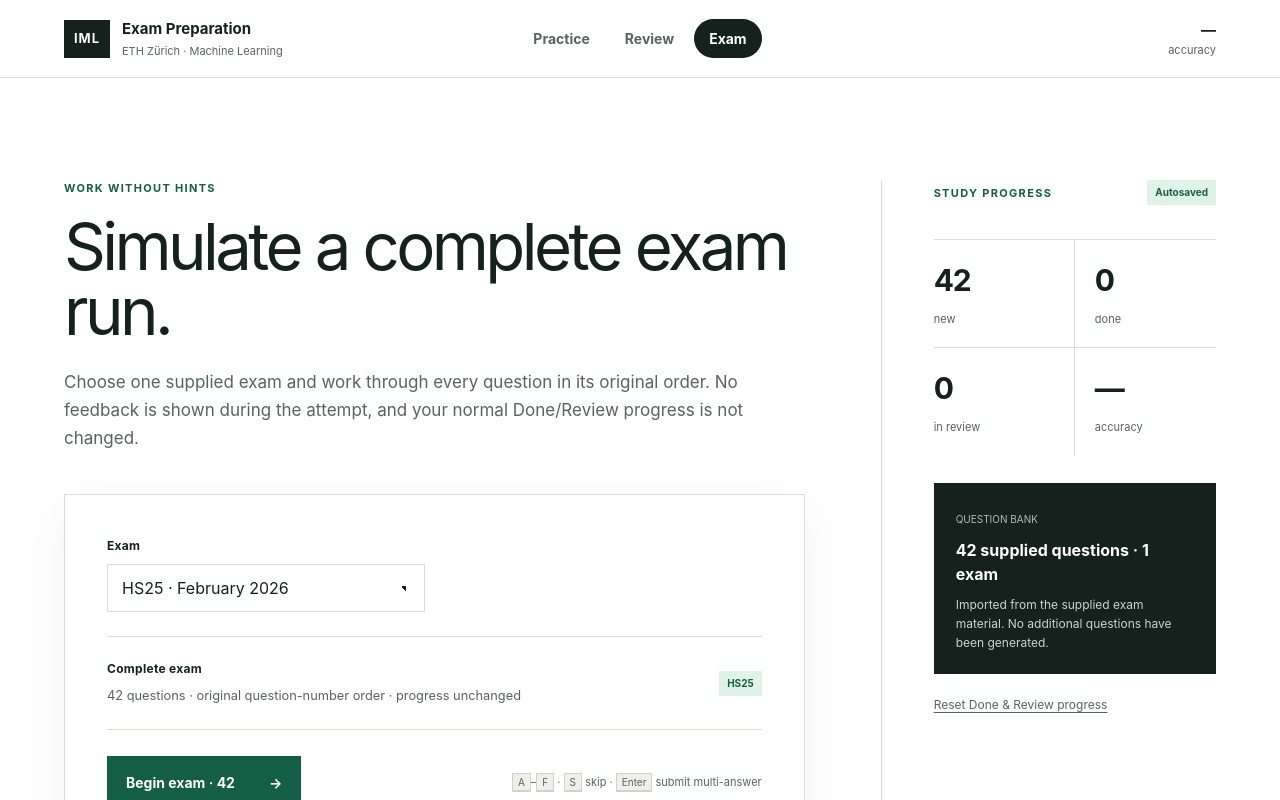
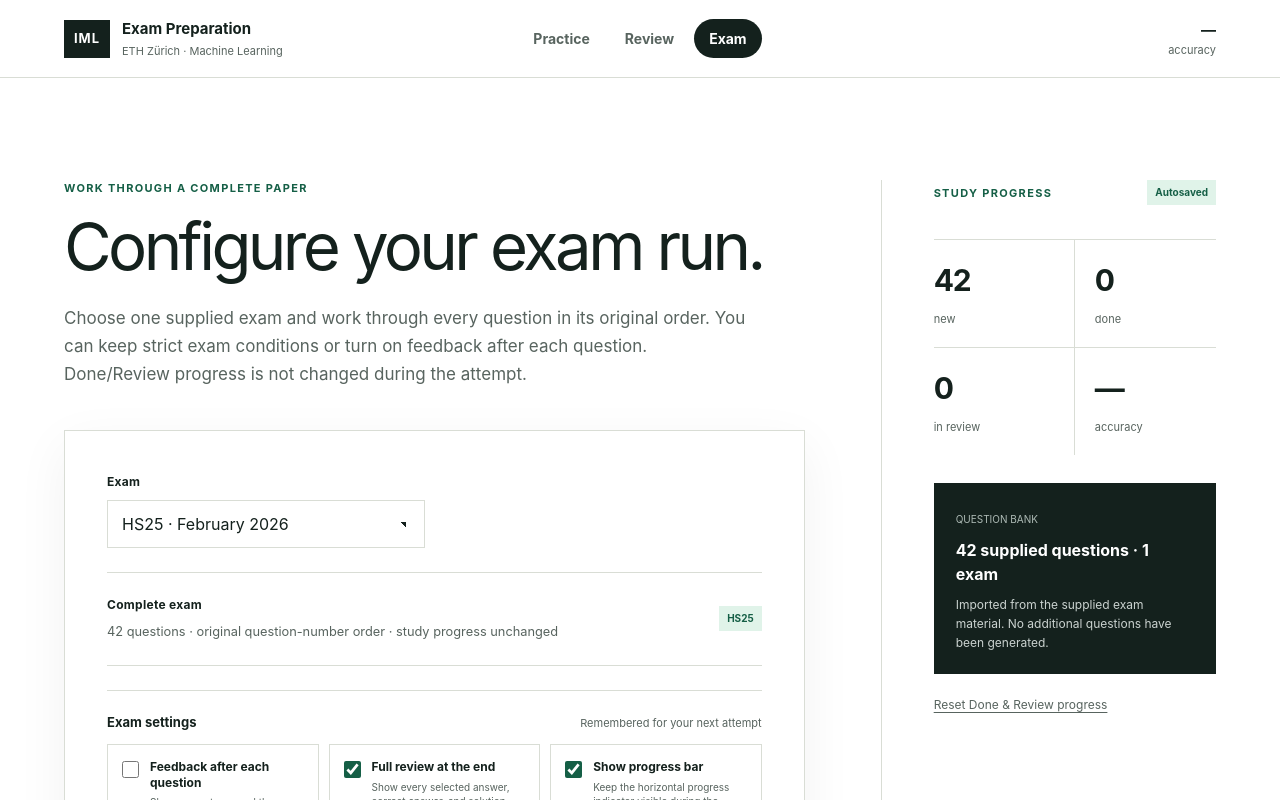
Before and after one commit to lemaurer/machine-learning-exam-prep, a React (Vite) app: page / in a window 1280 px wide. Both pictures are taken after a click on the button "Exam". Shown: the top 800 px of the page. Built offline with nearby package versions, Linux system fonts and the light colour scheme.

Commit message:
Add configurable exam feedback and cleaner answers

```diff
--- a/app/ExamPrepApp.tsx
+++ b/app/ExamPrepApp.tsx
@@ -36,6 +36,7 @@ import {
 } from "../types/question";
 import { LatexText } from "./components/LatexText";
 import { QuestionEditor } from "./components/QuestionEditor";
+import "./exam-ui.css";
 
 type Screen = "setup" | "session" | "results";
 type SessionSize = "5" | "10" | "all";
@@ -43,6 +44,18 @@ type SessionAnswer = {
   questionId: string;
   selectedIds: OptionId[];
   correct: boolean;
+};
+type ExamSettings = {
+  feedbackAfterEach: boolean;
+  showFinalReview: boolean;
+  showProgressBar: boolean;
+};
+
+const EXAM_SETTINGS_KEY = "iml-exam-settings-v1";
+const DEFAULT_EXAM_SETTINGS: ExamSettings = {
+  feedbackAfterEach: false,
+  showFinalReview: true,
+  showProgressBar: true,
 };
 
 const MODE_COPY: Record<SessionMode, { eyebrow: string; title: string; body: string }> = {
@@ -57,11 +70,20 @@ const MODE_COPY: Record<SessionMode, { eyebrow: string; title: string; body: str
     body: "Incorrect answers and questions you save for later collect here. A question disappears from Review as soon as you answer it correctly. Skipping leaves it in Review.",
   },
   exam: {
-    eyebrow: "Work without hints",
-    title: "Simulate a complete exam run.",
-    body: "Choose one supplied exam and work through every question in its original order. No feedback is shown during the attempt, and your normal Done/Review progress is not changed.",
+    eyebrow: "Work through a complete paper",
+    title: "Configure your exam run.",
+    body: "Choose one supplied exam and work through every question in its original order. You can keep strict exam conditions or turn on feedback after each question. Done/Review progress is not changed during the attempt.",
   },
 };
+
+function loadExamSettings(): ExamSettings {
+  if (typeof window === "undefined") return DEFAULT_EXAM_SETTINGS;
+  try {
+    return { ...DEFAULT_EXAM_SETTINGS, ...JSON.parse(window.localStorage.getItem(EXAM_SETTINGS_KEY) || "{}") };
+  } catch {
+    return DEFAULT_EXAM_SETTINGS;
+  }
+}
 
 export function ExamPrepApp() {
   const [ready, setReady] = useState(false);
@@ -72,6 +94,7 @@ export function ExamPrepApp() {
   const [difficulty, setDifficulty] = useState<Difficulty | "all">("all");
   const [query, setQuery] = useState("");
   const [sessionSize, setSessionSize] = useState<SessionSize>("5");
+  const [examSettings, setExamSettings] = useState<ExamSettings>(DEFAULT_EXAM_SETTINGS);
   const [progress, setProgress] = useState<ProgressStore>({});
   const [edits, setEdits] = useState<EditStore>({});
   const [sessionIds, setSessionIds] = useState<string[]>([]);
@@ -85,8 +108,14 @@ export function ExamPrepApp() {
     const knownIds = new Set(sourceQuestions.map((question) => question.id));
     setProgress(Object.fromEntries(Object.entries(loadProgress()).filter(([id]) => knownIds.has(id))));
     setEdits(Object.fromEntries(Object.entries(loadEdits()).filter(([id]) => knownIds.has(id))));
+    setExamSettings(loadExamSettings());
     setReady(true);
   }, []);
+
+  useEffect(() => {
+    if (!ready) return;
+    window.localStorage.setItem(EXAM_SETTINGS_KEY, JSON.stringify(examSettings));
+  }, [examSettings, ready]);
 
   const questions = useMemo(
     () => uniqueQuestionsById(sourceQuestions.map((question) => applyEdits(question, edits[question.id]))),
@@ -194,9 +223,13 @@ export function ExamPrepApp() {
   }
 
   function commitExamAnswer() {
-    if (!currentQuestion || !selectedIds.length) return;
+    if (!currentQuestion || feedbackVisible || !selectedIds.length) return;
     const correct = isCorrectSelection(currentQuestion, selectedIds);
-    setSessionAnswers((answers) => [...answers, { questionId: currentQuestion.id, selectedIds, correct }]);
+    setSessionAnswers((answers) => [...answers, { questionId: currentQuestion.id, selectedIds: [...selectedIds], correct }]);
+    if (examSettings.feedbackAfterEach) {
+      setFeedbackVisible(true);
+      return;
+    }
     advance(true);
   }
 
@@ -285,9 +318,14 @@ export function ExamPrepApp() {
       } else if (!feedbackVisible && key === "S") {
         skipQuestion();
       } else if (event.key === "Enter") {
-        if (mode === "exam") commitExamAnswer();
-        else if (feedbackVisible) advance();
-        else if (currentQuestion.multipleSelect) submitPracticeAnswer();
+        if (mode === "exam") {
+          if (feedbackVisible) advance(true);
+          else commitExamAnswer();
+        } else if (feedbackVisible) {
+          advance(true);
+        } else if (currentQuestion.multipleSelect) {
+          submitPracticeAnswer();
+        }
       }
     }
     window.addEventListener("keydown", onKeyDown);
@@ -322,14 +360,15 @@ export function ExamPrepApp() {
           difficulty={difficulty}
           query={query}
           sessionSize={sessionSize}
+          examSettings={examSettings}
           setExamId={setExamId}
           setTopic={setTopic}
           setDifficulty={setDifficulty}
           setQuery={setQuery}
           setSessionSize={setSessionSize}
+          setExamSettings={setExamSettings}
           availableQuestions={availableQuestions}
           reviewQuestions={reviewQuestions}
-          progress={progress}
           totals={totals}
           editedCount={Object.keys(edits).length}
           onStart={startSession}
@@ -347,10 +386,11 @@ export function ExamPrepApp() {
           total={sessionIds.length}
           selectedIds={selectedIds}
           feedbackVisible={feedbackVisible}
+          showProgressBar={mode !== "exam" || examSettings.showProgressBar}
           status={progress[currentQuestion.id]?.status ?? "new"}
           onChoose={chooseAnswer}
           onSubmit={mode === "exam" ? commitExamAnswer : submitPracticeAnswer}
-          onNext={() => advance()}
+          onNext={() => advance(true)}
           onSkip={skipQuestion}
           onEdit={() => setEditing(true)}
           onEnd={endSession}
@@ -364,6 +404,7 @@ export function ExamPrepApp() {
           answers={sessionAnswers}
           questions={questions}
           progress={progress}
+          showAnswerReview={mode !== "exam" || examSettings.showFinalReview}
           onQueueReview={queueForReview}
           onDone={markDone}
           onReturn={() => setScreen("setup")}
@@ -393,14 +434,15 @@ function SetupScreen({
   difficulty,
   query,
   sessionSize,
+  examSettings,
   setExamId,
   setTopic,
   setDifficulty,
   setQuery,
   setSessionSize,
+  setExamSettings,
   availableQuestions,
   reviewQuestions,
-  progress,
   totals,
   editedCount,
   onStart,
@@ -414,14 +456,15 @@ function SetupScreen({
   difficulty: Difficulty | "all";
   query: string;
   sessionSize: SessionSize;
+  examSettings: ExamSettings;
   setExamId: (value: string) => void;
   setTopic: (value: Topic | "all") => void;
   setDifficulty: (value: Difficulty | "all") => void;
   setQuery: (value: string) => void;
   setSessionSize: (value: SessionSize) => void;
+  setExamSettings: (value: ExamSettings) => void;
   availableQuestions: Question[];
   reviewQuestions: Question[];
-  progress: ProgressStore;
   totals: { newCount: number; done: number; review: number; attempts: number; accuracy: number };
   editedCount: number;
   onStart: () => void;
@@ -436,6 +479,9 @@ function SetupScreen({
       ? availableQuestions.length
       : Math.min(Number(sessionSize), availableQuestions.length);
   const selectedExam = EXAMS.find((exam) => exam.id === examId);
+  const updateExamSetting = <K extends keyof ExamSettings>(key: K, value: ExamSettings[K]) => {
+    setExamSettings({ ...examSettings, [key]: value });
+  };
 
   return (
     <div className="setup-layout">
@@ -461,10 +507,29 @@ function SetupScreen({
           )}
 
           {mode === "exam" ? (
+            <>
               <div className="length-row">
-              <div><span className="field-title">Complete exam</span><small>{availableQuestions.length} question{availableQuestions.length === 1 ? "" : "s"} · original question-number order · progress unchanged</small></div>
+                <div><span className="field-title">Complete exam</span><small>{availableQuestions.length} question{availableQuestions.length === 1 ? "" : "s"} · original question-number order · study progress unchanged</small></div>
                 <span className="local-pill">{selectedExam?.id ?? "Exam"}</span>
               </div>
+              <div className="exam-settings">
+                <div className="exam-settings-heading"><strong>Exam settings</strong><small>Remembered for your next attempt</small></div>
+                <div className="exam-settings-grid">
+                  <label className="exam-setting">
+                    <input type="checkbox" checked={examSettings.feedbackAfterEach} onChange={(event) => updateExamSetting("feedbackAfterEach", event.target.checked)} />
+                    <span><strong>Feedback after each question</strong><small>Show correctness and the explanation immediately after locking an answer.</small></span>
+                  </label>
+                  <label className="exam-setting">
+                    <input type="checkbox" checked={examSettings.showFinalReview} onChange={(event) => updateExamSetting("showFinalReview", event.target.checked)} />
+                    <span><strong>Full review at the end</strong><small>Show every selected answer, correct answer, and solution after the score.</small></span>
+                  </label>
+                  <label className="exam-setting">
+                    <input type="checkbox" checked={examSettings.showProgressBar} onChange={(event) => updateExamSetting("showProgressBar", event.target.checked)} />
+                    <span><strong>Show progress bar</strong><small>Keep the horizontal progress indicator visible during the exam.</small></span>
+                  </label>
+                </div>
+              </div>
+            </>
           ) : (
             <div className="length-row">
               <div><span className="field-title">Session length</span><small>{availableQuestions.length} matching question{availableQuestions.length === 1 ? "" : "s"} available</small></div>
@@ -489,7 +554,7 @@ function SetupScreen({
 
           <div className="start-row">
             <button className="primary-button" disabled={!availableQuestions.length} onClick={onStart}>{availableQuestions.length ? `${mode === "exam" ? "Begin exam" : mode === "review" ? "Start review" : "Start practice"} · ${startCount}` : mode === "review" ? "Review bin is clear" : mode === "exam" ? "No questions in this exam" : "No unanswered questions"}<span>→</span></button>
-            <span className="shortcut-hint"><kbd>A</kbd>–<kbd>F</kbd> · <kbd>S</kbd> skip · <kbd>Enter</kbd> submit multi-answer</span>
+            <span className="shortcut-hint"><kbd>A</kbd>–<kbd>F</kbd> · <kbd>S</kbd> skip · <kbd>Enter</kbd> submit/continue</span>
           </div>
         </div>
       </section>
@@ -534,6 +599,7 @@ function SessionScreen({
   total,
   selectedIds,
   feedbackVisible,
+  showProgressBar,
   status,
   onChoose,
   onSubmit,
@@ -549,6 +615,7 @@ function SessionScreen({
   total: number;
   selectedIds: OptionId[];
   feedbackVisible: boolean;
+  showProgressBar: boolean;
   status: "new" | "done" | "review";
   onChoose: (id: QuestionOption["id"]) => void;
   onSubmit: () => void;
@@ -560,8 +627,8 @@ function SessionScreen({
 }) {
   const expectedIds = correctOptionIds(question);
   const isCorrect = feedbackVisible && isCorrectSelection(question, selectedIds);
-  const trueFalse = question.options.length === 2 && question.options[0]?.text === "True" && question.options[1]?.text === "False";
   const selectedLabel = answerLabel(selectedIds);
+  const longOptions = question.options.some((option) => option.text.replace(/\$+/g, "").length > 48);
 
   return (
     <div className="session-page">
@@ -569,7 +636,7 @@ function SessionScreen({
         <div><span className="mode-label">{mode === "exam" ? question.examLabel : `${mode} session`}</span><strong>Question {index + 1}<span> of {total}</span></strong></div>
         <div className="session-actions"><button className="text-button" onClick={onEdit}>Edit question</button><button className="text-button" onClick={onEnd}>End session</button></div>
       </div>
-      <div className="progress-track"><span style={{ width: `${((index + (feedbackVisible ? 1 : 0)) / total) * 100}%` }} /></div>
+      {showProgressBar && <div className="progress-track"><span style={{ width: `${((index + (feedbackVisible ? 1 : 0)) / total) * 100}%` }} /></div>}
 
       <article className="question-card">
         <div className="question-meta"><span>{question.examId}</span><span>{question.topic}</span><span>{question.difficulty}</span><span>{question.source}</span>{question.multipleSelect && <span>Mark all that apply</span>}</div>
@@ -578,17 +645,26 @@ function SessionScreen({
         <FigureBlock question={question} />
         <div className="prompt"><LatexText text={question.prompt} /></div>
 
-        <div className={`answer-grid options-${question.options.length}`}>
+        <div className={`answer-grid options-${question.options.length} ${longOptions ? "long-options" : ""}`}>
           {question.options.map((option) => {
             const selected = selectedIds.includes(option.id);
             const correct = feedbackVisible && expectedIds.includes(option.id);
             const incorrect = feedbackVisible && selected && !correct;
-            const shortcut = trueFalse ? (option.text === "True" ? "T" : "F") : option.id;
-            return <button key={option.id} className={`answer-button ${selected ? "selected" : ""} ${correct ? "correct" : ""} ${incorrect ? "incorrect" : ""}`} disabled={feedbackVisible} onClick={() => onChoose(option.id)}><kbd>{shortcut}</kbd><span className="option-letter">{option.id}</span><span><LatexText text={option.text} /></span></button>;
+            return (
+              <button
+                key={option.id}
+                className={`answer-button ${selected ? "selected" : ""} ${correct ? "correct" : ""} ${incorrect ? "incorrect" : ""}`}
+                disabled={feedbackVisible}
+                onClick={() => onChoose(option.id)}
+              >
+                <kbd>{option.id}</kbd>
+                <span><LatexText text={option.text} /></span>
+              </button>
+            );
           })}
         </div>
 
-        {mode === "exam" && (
+        {mode === "exam" && !feedbackVisible && (
           <div className="exam-commit">
             <span>{selectedIds.length ? `${selectedLabel} selected.${question.multipleSelect ? " Select all that apply, then lock the answer." : ""}` : question.multipleSelect ? "Select all answers that apply, or skip." : "Choose an answer, or skip this question."}</span>
             <div className="session-actions">
@@ -612,9 +688,20 @@ function SessionScreen({
           <div className="next-row"><div><span>Skip leaves this question and its progress exactly as it is.</span></div><button className="secondary-button compact" onClick={onSkip}>Skip question <span>→</span></button></div>
         )}
 
-        {feedbackVisible && <div className={`feedback ${isCorrect ? "correct" : "incorrect"}`} role="status"><div className="feedback-icon">{isCorrect ? "✓" : "×"}</div><div><strong>{isCorrect ? "Correct" : `Incorrect · Correct answer${expectedIds.length > 1 ? "s" : ""}: ${answerLabel(expectedIds)}`}</strong><p><LatexText text={question.explanation} /></p><small>{question.source}</small></div></div>}
+        {feedbackVisible && (
+          <div className={`feedback ${isCorrect ? "correct" : "incorrect"}`} role="status">
+            <div className="feedback-icon">{isCorrect ? "✓" : "×"}</div>
+            <div><strong>{isCorrect ? "Correct" : `Incorrect · Correct answer${expectedIds.length > 1 ? "s" : ""}: ${answerLabel(expectedIds)}`}</strong><p><LatexText text={question.explanation} /></p><small>{question.source}</small></div>
+          </div>
+        )}
 
-        {feedbackVisible && <div className="next-row"><div>{!isCorrect || status === "review" ? <span>Saved in Review</span> : mode === "review" ? <span>Cleared from Review</span> : <button className="secondary-button compact" onClick={onQueueReview}>Save to Review for later</button>}</div><button className="primary-button compact" onClick={onNext}>{index + 1 === total ? "See session review" : "Next question"}<span>→</span></button></div>}
+        {feedbackVisible && mode === "exam" && (
+          <div className="next-row"><div><span className="exam-feedback-note">Exam progress remains unchanged.</span></div><button className="primary-button compact" onClick={onNext}>{index + 1 === total ? "See exam result" : "Next question"}<span>→</span></button></div>
+        )}
+
+        {feedbackVisible && mode !== "exam" && (
+          <div className="next-row"><div>{!isCorrect || status === "review" ? <span>Saved in Review</span> : mode === "review" ? <span>Cleared from Review</span> : <button className="secondary-button compact" onClick={onQueueReview}>Save to Review for later</button>}</div><button className="primary-button compact" onClick={onNext}>{index + 1 === total ? "See session review" : "Next question"}<span>→</span></button></div>
+        )}
       </article>
     </div>
   );
@@ -625,6 +712,7 @@ function ResultsScreen({
   answers,
   questions,
   progress,
+  showAnswerReview,
   onQueueReview,
   onDone,
   onReturn,
@@ -634,6 +722,7 @@ function ResultsScreen({
   answers: SessionAnswer[];
   questions: Question[];
   progress: ProgressStore;
+  showAnswerReview: boolean;
   onQueueReview: (id: string) => void;
   onDone: (id: string) => void;
   onReturn: () => void;
@@ -661,6 +750,7 @@ function ResultsScreen({
         <div className="result-actions"><button className="primary-button" onClick={onReturn}>Back to setup <span>→</span></button>{mode !== "exam" && incorrectAnswered > 0 && <button className="secondary-button" onClick={onOpenReview}>Open Review</button>}</div>
       </section>
 
+      {showAnswerReview && (
         <section className="answer-review">
           <div className="answer-review-heading"><div><span className="eyebrow">Complete answer review</span><h2>Every question and solution</h2></div><span>{answers.length} questions · {skipped} skipped</span></div>
           <div className="answer-list">
@@ -685,6 +775,7 @@ function ResultsScreen({
             })}
           </div>
         </section>
+      )}
     </div>
   );
 }
```
Lines whose indentation alone changed are shown as unchanged.
